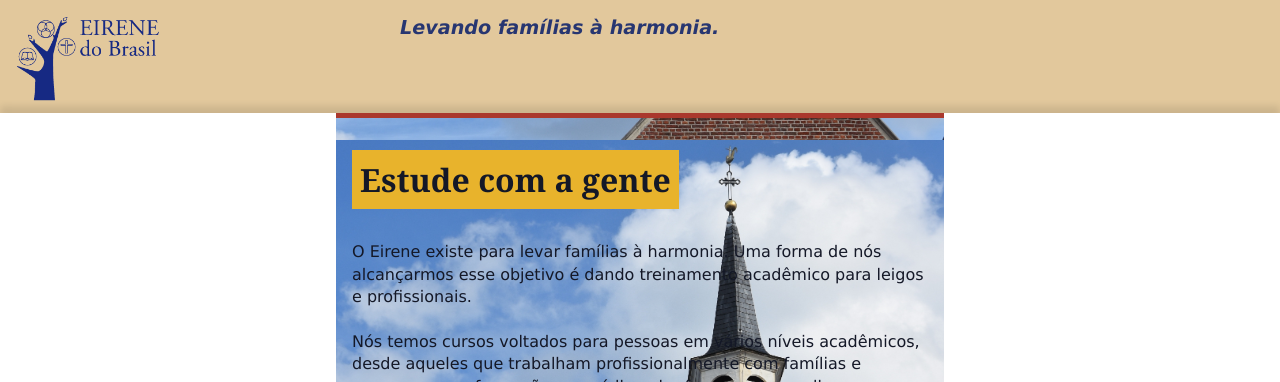
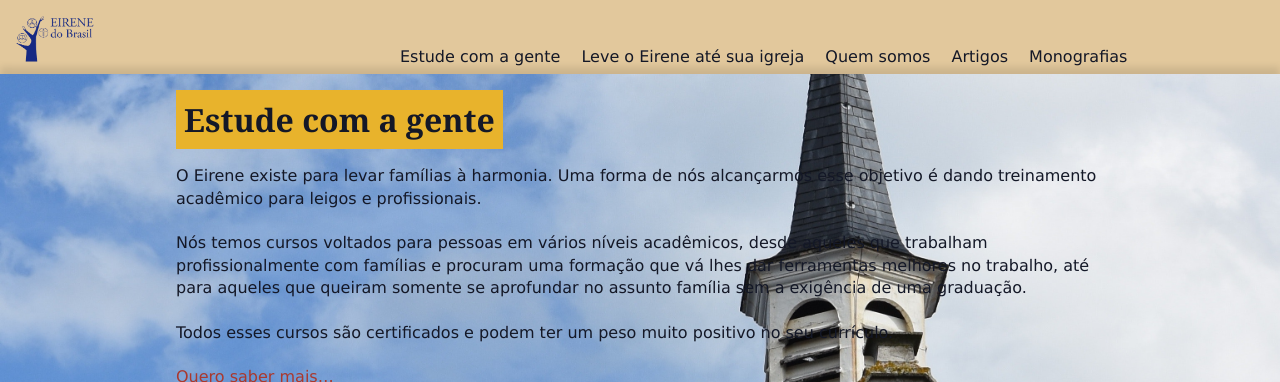
Before and after one commit to eirenedobrasil/eirenedobrasil.github.io, a Jekyll site: the page built from index.html, in a window 1280 px wide, cut to the strip 0-382 px from the top of the page. Built offline with Jekyll 4.4.1, drawn with Linux system fonts in a browser that asks for light colours; some web fonts are replaced.

Commit message:
Improved index and changed the position of the navigation menu

```diff
--- a/_includes/header.html
+++ b/_includes/header.html
@@ -4,12 +4,7 @@
       <a href="{{ site.baseurl }}/index.html"><img src="{{ '/img/logo.png' | prepend: site.baseurl }}" alt="Logo do Eirene"></a>
     </div>
 
-    <div class="title">
-      {% if page.title == page.type %}
-        <h1>{{ page.title }}</h1>
-      {% else %}
-        <h1>{{ page.title }}</h1>
-        <h2>{{ page.type }}</h2>
-      {% endif %}
-    </div>
+    <nav>
+      {% include nav.html %}
+    </nav>
   </header>
--- a/_includes/nav.html
+++ b/_includes/nav.html
@@ -1,24 +1,17 @@
-<nav>
-  <div id="hidden">
-    <div class="menu">
-      <a  class="menu-item animsition-link" href="{{ site.baseurl }}/quem-somos/">Quem somos</a>
-      <a  class="menu-item animsition-link" href="{{ site.baseurl }}/cursos/">Cursos</a>
-      <a  class="menu-item animsition-link" href="{{ site.baseurl }}/seminarios/">Seminários</a>
-      <a  class="menu-item animsition-link" href="{{ site.baseurl }}/artigos/">Artigos</a>
-      <a  class="menu-item animsition-link" href="{{ site.baseurl }}/monografias/">Monografias</a>
-    </div>
-  </div>
-  <div class="navbar">
-    <div class="nav-item">
-      <a  href="{{ site.baseurl }}/cursos/" class="call">Estude com a gente</a>
-    </div>
-    <div id="menu-button" class="nav-item">
-      <div class="hamburger hamburger--minus">
-        <div class="hamburger-box">
-          <div class="hamburger-inner"></div>
-        </div>
-      </div>
-      <span>Menu</span>
-    </div>
-  </div>
-</nav>
+<ul>
+  <li>
+    <a  href="{{ site.baseurl }}/cursos/" class="call">Estude com a gente</a>
+  </li>
+  <li>
+    <a href="{{ site.baseurl }}/seminarios/">Leve o Eirene até sua igreja</a>
+  </li>
+  <li>
+    <a href="{{ site.baseurl }}/quem-somos/">Quem somos</a>
+  </li>
+  <li>
+    <a href="{{ site.baseurl }}/artigos/">Artigos</a>
+  </li>
+  <li>
+    <a href="{{ site.baseurl }}/monografias/">Monografias</a>
+  </li>
+</ul>
--- a/_layouts/default.html
+++ b/_layouts/default.html
@@ -1,6 +1,5 @@
 {% include head.html %}
 {% include header.html %}
-{% include nav.html %}
 
 <div class="content">
   {{ content }}
--- a/css/style.css
+++ b/css/style.css
@@ -72,21 +72,12 @@ li {
   margin-left: 1em;
 }
 
-.title h1, .title h2 { margin: 0; }
-
-.title h1 {
-  font-family: Chivo, Verdana, sans-serif;
-  font-weight: regular;
-  font-style: italic;
-  font-size: 1.2rem;
-}
-
 .title h2 {
   font-size: 1rem;
   font-weight: normal;
 }
 
-.cursos h3, .seminarios h3 {
+.box h3 {
   background: var(--titleBg);
   display: inline-flex;
   font-size: 2rem;
@@ -160,6 +151,7 @@ header{
   background: var(--headerBg);
   width: 100%;
   display: flex;
+  align-items: baseline;
 }
 
 .brand {
@@ -169,138 +161,13 @@ header{
 
 .brand img {width: 78px;}
 
-.title {
-  flex: 0 0 70%;
-  justify-content: end;
-  padding: 1rem 0 0 1rem;
+
+/* NAV */
+nav > ul > li {
+  display: inline-flex;
+  padding-bottom: .5rem;
 }
 
-/* NAV */
-
-nav {
-  background: var(--azul2ndTitleBG);
-  font-family: Unna, serif;
-  display: grid;
-  grid-row: 3;
-  position: fixed;
-  bottom: 0;
-  width: 100%;
-  font-size: 1.4em;
-  box-shadow: 0 -2px 6px rgba(0, 0, 0, .2);
-  z-index: 1;
-}
-
-.nav-item{
-  cursor: pointer;
-  display: flex;
-  flex: 0 0 50%;
-  align-items: center;
-  justify-content: center;
-  height: 100%;
-}
-
-.nav-item:first-child{
-  box-shadow: 2px 0px 6px rgba(0, 0, 0, .2);
-}
-
-.nav-item:hover {
-  background: #3f748b;
-  box-shadow: 2px 0px 6px rgba(0, 0, 0, .4);
-}
-
-.menu-item {
-  padding: .5em;
-  text-align: right;
-  border-top: solid 1px;
-}
-
-.menu-item:last-child {
-  border-bottom: solid 1px;
-}
-
-.navbar{
-  display: flex;
-  justify-content: space-around;
-  align-items: center;
-  height: 2.4em;
-}
-
-@media screen and (max-width: 380px) {
-  .nav-item {
-    font-size: 1.2rem;
-  }
-}
-
-.menu {
-  display: grid;
-  grid-row: 5;
-}
-
-#hidden {display: none;}
-
-/* Hamburger Icon */
-
-/* Hamburger */
-
-.hamburger {
-  padding: 15px 15px;
-  display: inline-block;
-  cursor: pointer;
-  transition-property: opacity, filter;
-  transition-duration: 0.15s;
-  transition-timing-function: linear;
-  font: inherit;
-  color: inherit;
-  text-transform: none;
-  background-color: transparent;
-  border: 0;
-  margin: 0;
-  overflow: visible; }
-  .hamburger:hover {
-    opacity: 0.7; }
-
-.hamburger-box {
-  width: 40px;
-  height: 24px;
-  display: inline-block;
-  position: relative; }
-
-.hamburger-inner {
-  display: block;
-  top: 50%;
-  margin-top: -2px; }
-  .hamburger-inner, .hamburger-inner::before, .hamburger-inner::after {
-    width: 40px;
-    height: 4px;
-    background-color: #000;
-    border-radius: 4px;
-    position: absolute;
-    transition-property: transform;
-    transition-duration: 0.15s;
-    transition-timing-function: ease; }
-  .hamburger-inner::before, .hamburger-inner::after {
-    content: "";
-    display: block; }
-  .hamburger-inner::before {
-    top: -10px; }
-  .hamburger-inner::after {
-bottom: -10px; }
-
-/*
-   * Minus
-   */
-.hamburger--minus .hamburger-inner::before, .hamburger--minus .hamburger-inner::after {
-  transition: bottom 0.08s 0s ease-out, top 0.08s 0s ease-out, opacity 0s linear; }
-
-.hamburger--minus.is-active .hamburger-inner::before, .hamburger--minus.is-active .hamburger-inner::after {
-  opacity: 0;
-  transition: bottom 0.08s ease-out, top 0.08s ease-out, opacity 0s 0.08s linear; }
-
-.hamburger--minus.is-active .hamburger-inner::before {
-  top: 0; }
-
-.hamburger--minus.is-active .hamburger-inner::after {
-bottom: 0; }
 
 /* CONTENT */
 
@@ -309,69 +176,38 @@ bottom: 0; }
   box-shadow: 0 -7px 7px rgba(0, 0, 0, .1 );
 }
 
-.cursos, .seminarios {
-  border-top: 5px var(--laranjaCTAbg) solid;
+.box {
   background: cover;
   background-size: 100%;
   background-position: center;
   transition: all .2s ease-in-out;
-  padding: 1rem;
+  display: grid;
+  grid-template-columns:
+    minmax(1rem, 1fr) minmax(auto, 58rem) minmax(1rem, 1fr);
 }
 
-.cursos > h3, .seminarios > h3 {
+.box > .box--content {
+  grid-column: 2/3;
+}
+
+.box > h3 {
   margin-bottom: 2rem;
 }
 
-.cursos:hover, .seminarios:hover {
+.box:hover {
   background-size: 110%;
   background-position: center;
 }
 
-.cursos {
+.box--cursos {
   background-image: url(../img/cursos.jpg);
 }
 
-.seminarios {
+.box--seminarios {
   background-image: url('../img/seminarios.jpg');
 }
 
-.cursos > .hero, .seminarios > .hero {
-    background-size: 100%;
-    background-repeat: no-repeat;
-    background-position: center;
-    margin: 0;
-    width: 100%;
-    height: 100vh;
-    display: table;
-}
 
-@media screen and (min-width: 800px) {
-  .brand img { width: 9rem; margin-bottom: .5rem;}
-
-  .main-content {
-    display: grid;
-    grid-template-areas:
-      'cursos'
-      'seminarios'
-      'noticias'
-      'publicacoes';
-    grid-gap: 1rem;
-    justify-content: center;
-    align-items: start;
-  }
-
-  .cursos { grid-area: cursos; }
-  .seminarios { grid-area: seminarios; }
-  .noticias { grid-area: noticias; }
-  .publicacoes { grid-area: publicacoes; }
-
-  .noticias > h3 { text-align: center; }
-
-  .hero, .cursos, .seminarios {
-    margin: 0 auto;
-    max-width: 38rem;
-  }
-}
 
 .copy {
   margin: 1rem;
--- a/index.html
+++ b/index.html
@@ -3,14 +3,16 @@ layout: default
 title:  Levando famílias à harmonia.
 ---
 
-<div class="main-content">
+
   {% for cursos in site.cursos %}
     {% if cursos.title and cursos.layout == 'main-page' %}
 
-      <div class="cursos">
+      <div class="box box--cursos">
+          <div class="box--content">
             <h3>{{ cursos.title }}</h3>
             {{ cursos.meta | markdownify }}
             <a href="{{ site.baseurl }}/{{ cursos.url }}">Quero saber mais…</a>
+          </div>
 
       </div>
     {% endif %}
@@ -20,10 +22,12 @@ title:  Levando famílias à harmonia.
   {% for seminarios in site.seminarios %}
     {% if seminarios.title and seminarios.layout == 'main-page' %}
 
-      <div class="seminarios">
+      <div class="box box--seminarios">
+          <div class="box--content">
             <h3>{{ seminarios.title }}</h3>
             {{ seminarios.meta | markdownify }}
             <a href="{{ site.baseurl }}/{{ seminarios.url }}">Quero saber mais…</a>
+          </div>
       </div>
     {% endif %}
   {% endfor%}
@@ -66,4 +70,3 @@ title:  Levando famílias à harmonia.
       <p>As monografias podem ser adquiridas por correio ou por email. Mais informações estão disponíveis na <a href="{{ site.baseurl }}/monografias/">página das monografias.</a></p>
     </div>
   </div>
-</div>
```
Lines whose indentation alone changed are shown as unchanged.
